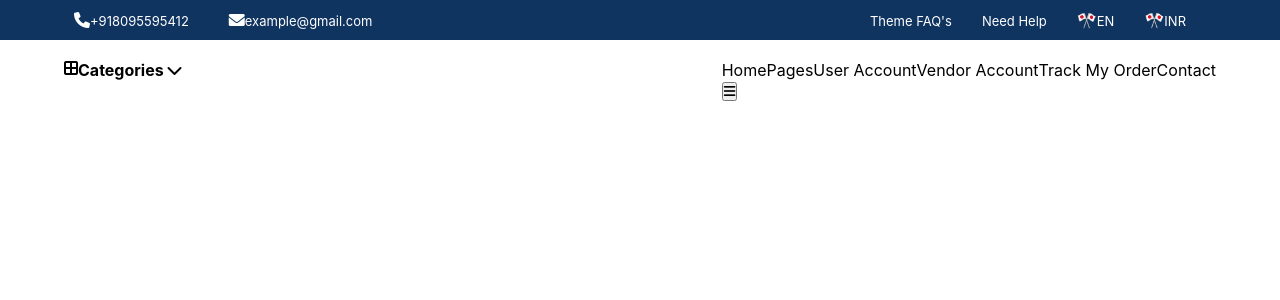
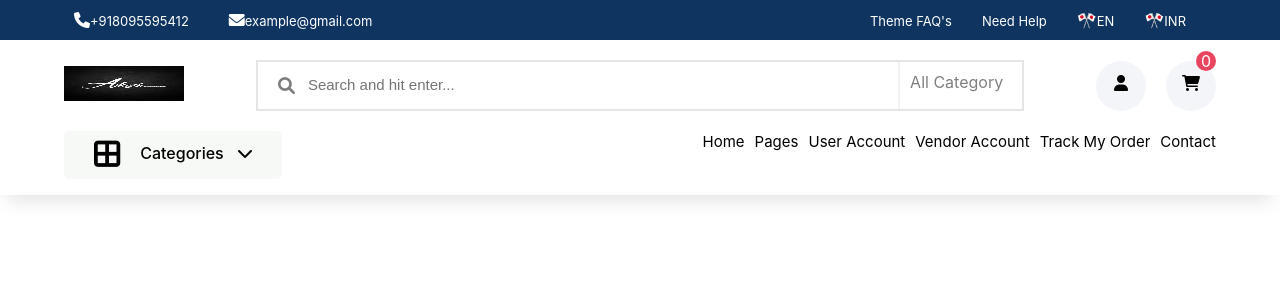
Before and after one commit to Akash4095/e-commerce-app, a React (Create React App) app: page /cart in a window 1280 px wide. Shown: the top 300 px of the page. Built offline with nearby package versions, Linux system fonts and the light colour scheme.

Commit message:
header ipad view css added

```diff
--- a/src/App.css
+++ b/src/App.css
@@ -53,5 +53,29 @@
 }
 
 .RText{
+text-align: right;
+}
 
+input, button{
+  border: none;
+  outline: none;
+  background: none;
 }
+
+.row{
+  width: 50%;
+}
+
+.icon-circle{
+  width: 50px;
+  height: 50px;
+  line-height: 45px;
+  background-color: #f3f5f9;
+  margin-left: 20px;
+  text-align: center;
+  border-radius: 50%;
+}
+
+.boxShadow{
+  box-shadow: rgb(43 52 69 / 10%) 0 4px 16px;
+}
--- a/src/components/header/Header.css
+++ b/src/components/header/Header.css
@@ -9,9 +9,194 @@
   margin-left: 10px;
 }
 
-.head label{
-    margin-right: 30px;
-    font-size: 13px;
+.head label {
+  margin-right: 30px;
+  font-size: 13px;
 }
 
 /*---------------------head--------------------------------*/
+
+/*---------------------Search--------------------------------*/
+
+.search {
+  padding: 20px 0;
+}
+
+.search .logo img {
+  /* width: auto;
+  height: auto; */
+}
+
+.search .width {
+  width: 20%;
+}
+
+.search-box {
+  width: 80%;
+  border: 2px solid rgba(0, 0, 0, 0.1);
+}
+
+.search-box i {
+  width: 5%;
+  text-align: center;
+  font-size: 20px;
+  opacity: 0.5;
+  padding: 15px 20px;
+  font-size: 17px;
+}
+
+.search-box input {
+  width: 100%;
+  padding: 10px;
+}
+
+::placeholder {
+  font-size: 15px;
+}
+
+.search-box span {
+  width: 20%;
+  opacity: 0.5;
+  border-left: 2px solid rgba(0, 0, 0, 0.1);
+  padding: 10px;
+}
+
+.cart {
+  position: relative;
+}
+
+.search .cart span {
+  position: absolute;
+  top: -10px;
+  right: 0;
+  width: 20px;
+  height: 20px;
+  border-radius: 50%;
+  text-align: center;
+  background: #e94560;
+  color: #fff;
+}
+
+.search .f_flex {
+  justify-content: end;
+}
+
+/*---------------------Search--------------------------------*/
+
+.categories {
+  background-color: #f6f9f6;
+  padding: 0 30px;
+  border-radius: 5px;
+  height: 6vh;
+  margin-top: px;
+}
+
+.categories span {
+  margin-right: 20px;
+  font-size: 30px;
+  margin-top: 8px;
+}
+
+.categories h4 {
+  font-weight: 500;
+  margin-top: 12px;
+}
+
+.categories h4 i {
+  margin-left: 10px;
+}
+
+.header {
+  height: 8vh;
+  box-shadow: -1px 15px 17px -8px rgba(0, 0, 0, 0.1);
+}
+
+.header ul li {
+  margin-left: 10px;
+}
+
+.header ul li a {
+  transition: 0.5s;
+  font-size: 15px;
+  font-weight: 400;
+}
+
+.header ul li a:hover {
+  color: red;
+}
+
+.open {
+  display: none;
+}
+
+.search.active {
+  height: 12vh;
+  position: fixed;
+  top: 0;
+  z-index: 1000;
+  width: 100%;
+  background-color: #fff;
+  box-shadow: -1px 11px 24px -11px rgba(0, 0, 0, 0.2);
+  transition: 0.5s;
+}
+
+/* for tablet */
+@media (max-width: 768px) {
+  header ul {
+    padding-top: 30px;
+  }
+
+  .nav-links-MobileMenu {
+    position: absolute;
+    display: block;
+    list-style-type: none;
+    left: 0;
+    top: 0;
+    transition: 0.5s;
+    width: 60%;
+    height: 100vh;
+    background-color: #fff;
+    z-index: 888;
+    box-shadow: rgba(50, 50, 93, 0.23) 0 50px 100px -20px, rgba(0, 0, 0, 0.3) 0 30px 60px -30px;
+  }
+  header ul li {
+    width: 100%;
+    transition: all 0.5s ease-in-out;
+    text-transform: uppercase;
+    line-height: 70px;
+  }
+  header .link {
+    display: none;
+  }
+
+  .close,
+  .open {
+    position: absolute;
+    top: 35px;
+    right: 20px;
+    color: #ff014f;
+    display: block;
+    font-size: 25px;
+    z-index: 999;
+  }
+  .open{
+    top: 18%;
+    right: 30px;
+    background: #e94560;
+    color: #fff;
+  }
+  .close {
+    right: 45%;
+  }
+  .close .home-btn {
+    background: linear-gradient(145deg, #e2e8ec, #fff);
+    color: #ff014f;
+    border-radius: 50%;
+    padding: 0;
+    width: 60px;
+    height: 60px;
+    line-height: 60px;
+  }
+}
+
+/* for tablet end */
--- a/src/components/header/Navbar.js
+++ b/src/components/header/Navbar.js
@@ -17,7 +17,7 @@
             </h4>
           </div>
           <div className='navlink'>
-            <ul className={mobileMenu ? "nav-links-mobileMenu" : "link f_flex capitalize"} onClick={()=>setMobileMenu(false)}>
+            <ul className={mobileMenu ? "nav-links-MobileMenu" : "link f_flex capitalize"} onClick={()=>setMobileMenu(false)}>
               <li>
                 <Link to="/">Home</Link>
               </li>
--- a/src/components/header/Search.js
+++ b/src/components/header/Search.js
@@ -1,12 +1,33 @@
 import React from 'react'
+import logo from "../assets/images/logo.jpg"
+import { Link } from 'react-router-dom'
 
 const Search = () => {
+
+  window.addEventListener('scroll',function(){
+    const search= this.document.querySelector(".search")
+    search.classList.toggle("active", window.scrollY > 100)
+  })
   return (
     <>
       <section className='search'>
         <div className='container c_flex'>
           <div className='logo width'>
-            <img src='' alt='' />
+            <img src={logo} alt='logo' width="120" height="35" />
+          </div>
+          <div className='search-box f_flex'>
+            <i className='fa fa-search'></i>
+            <input type='text' placeholder='Search and hit enter...'></input>
+            <span>All Category</span>
+          </div>
+          <div className='icon f_flex width'>
+            <i className='fa fa-user icon-circle'></i>
+            <div className='cart'>
+              <Link to="/cart">
+                <i className='fa fa-shopping-cart icon-circle'></i>
+                <span>0</span>
+              </Link>
+            </div>
           </div>
         </div>
       </section>
```
Also changed, not shown: src/components/assets/images/logo.jpg (added).
